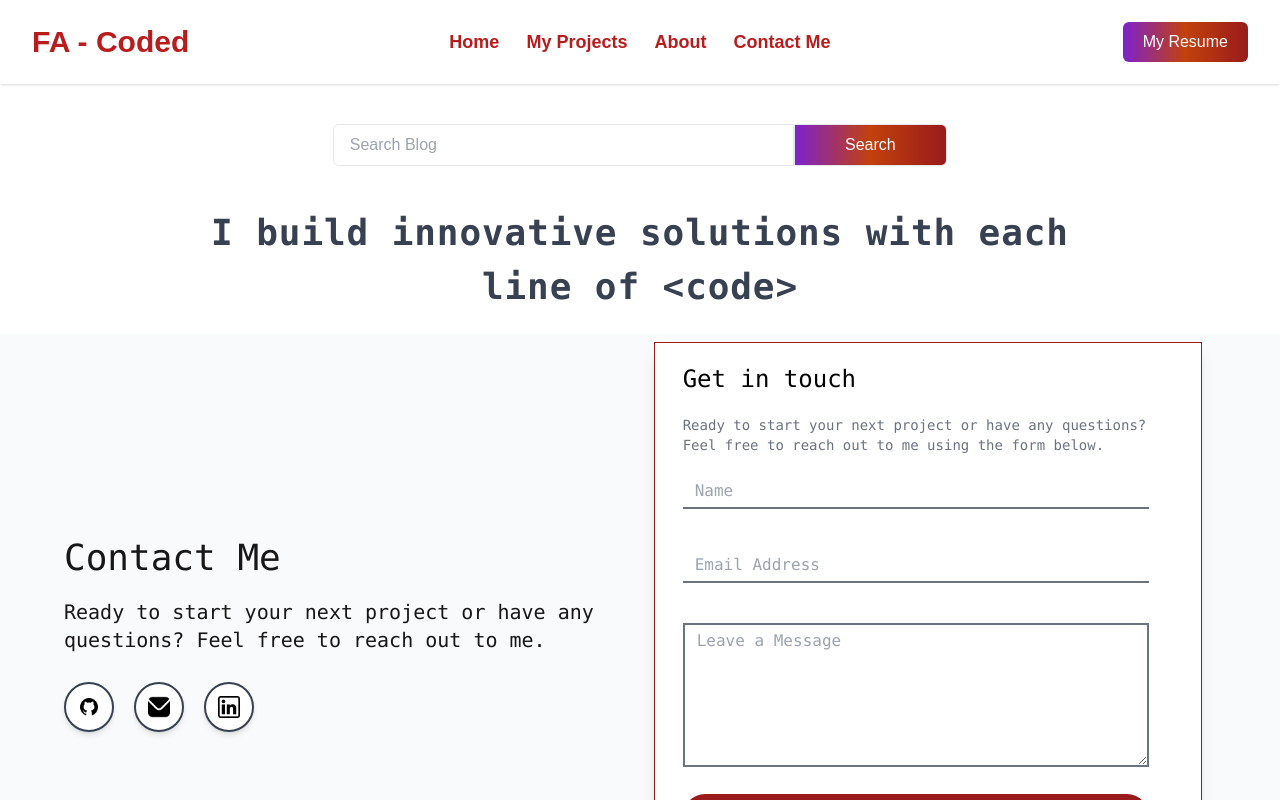
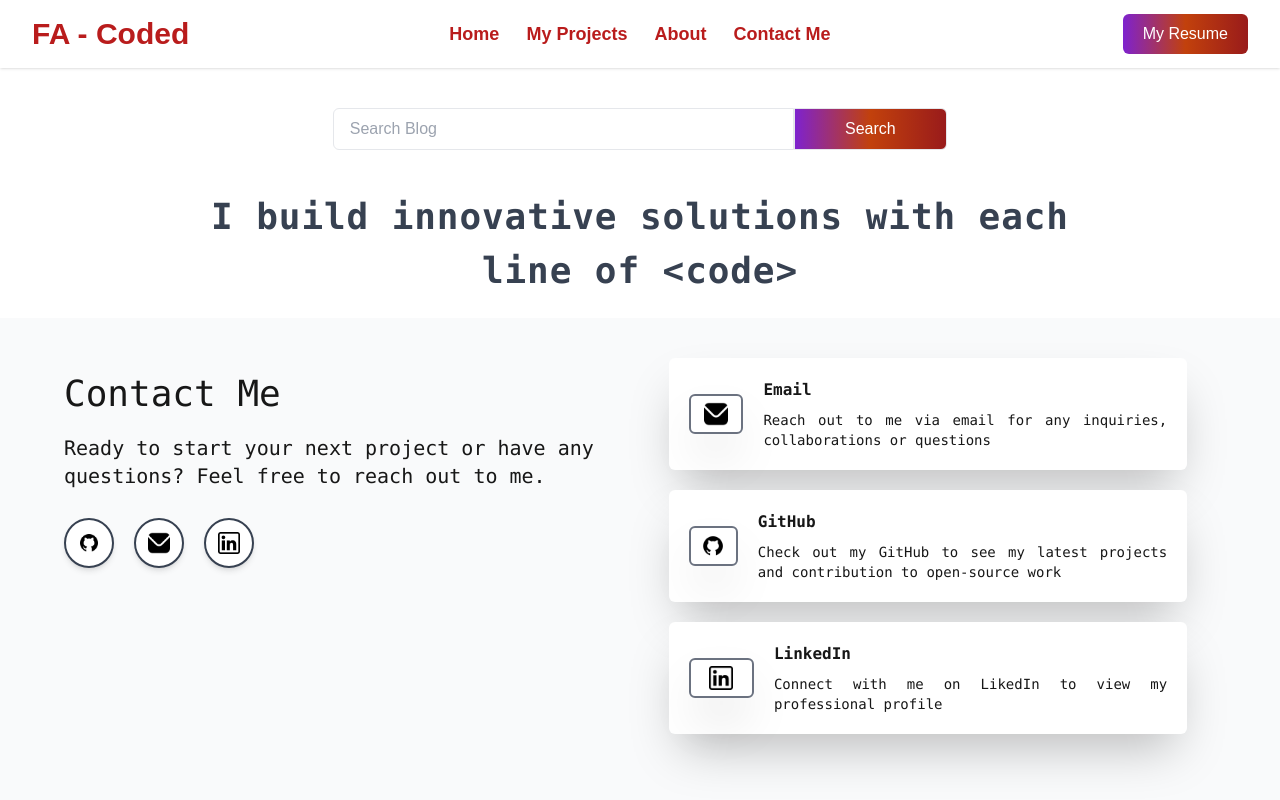
Before and after one commit to FirstAyo/fa-coded-cms, a Next.js app: page /contact in a window 1280 px wide. Shown: the top 800 px of the page. Built offline with nearby package versions, Linux system fonts and the light colour scheme.

Commit message:
rarranged the contact page, added more styles to the header links

```diff
--- a/app/(client)/contact/page.jsx
+++ b/app/(client)/contact/page.jsx
@@ -1,58 +1,67 @@
-import FormInput from "../../components/FormInput"
+import FormInput from "../../components/FormInput";
 import gitHubIcon from "../../../public/github.png";
 import emailIcon from "../../../public/email.png";
 import linkedInIcon from "../../../public/linkedin.png";
-import Image from "next/image"
-import ContactCards from "../../components/ContactCards"
+import Image from "next/image";
+import ContactCards from "../../components/ContactCards";
 import Link from "next/link";
 
 function ContactMe() {
-
   const socialIcons = [
     {
-            "id": "1",
-            "image": gitHubIcon,
-            "url": "https://github.com/FirstAyo"
+      id: "1",
+      image: gitHubIcon,
+      url: "https://github.com/FirstAyo",
     },
     {
-            "id": "2",
-            "image": emailIcon,
-            "url": "mailto:firstayomike@gmail.com?"
+      id: "2",
+      image: emailIcon,
+      url: "mailto:firstayomike@gmail.com?",
     },
     {
-            "id": "3",
-            "image": linkedInIcon,
-            "url": "https://www.linkedin.com/in/firstayo/"
-        }
-    ]
+      id: "3",
+      image: linkedInIcon,
+      url: "https://www.linkedin.com/in/firstayo/",
+    },
+  ];
 
   return (
     <>
       <section className="bg-gray-50">
-                <div className="flex flex-col lg:flex-row w-[90%] items-center mx-auto font-mono">
-                    <div className="flex-1 pt-14 flex flex-col gap-5">
+        <div className="flex flex-col lg:flex-row w-[90%] mx-auto font-mono">
+          <div className="flex-1 flex mt-14 flex-col gap-5">
             <h1 className="text-4xl text-center lg:text-start">Contact Me</h1>
-                        <p className="text-xl text-center lg:text-start">Ready to start your next project or have any questions? Feel free to reach out to me.</p>
+            <p className="text-xl text-center lg:text-start">
+              Ready to start your next project or have any questions? Feel free
+              to reach out to me.
+            </p>
 
             <div className="flex items-center justify-center lg:justify-start gap-5 w-[100%] pb-10 pt-2">
-                            {socialIcons.map((socialIcon => (
-                                <div className="bg-white w-[50px] h-[50px] rounded-full shadow-md border-2 border-gray-700" key={socialIcon.id}>
-                                    <Link href={ socialIcon.url }>
-                                        <Image src={socialIcon.image} alt="" className="w-full p-3" />
+              {socialIcons.map((socialIcon) => (
+                <div
+                  className="bg-white w-[50px] h-[50px] rounded-full shadow-md border-2 border-gray-700"
+                  key={socialIcon.id}
+                >
+                  <Link href={socialIcon.url}>
+                    <Image
+                      src={socialIcon.image}
+                      alt=""
+                      className="w-full p-3"
+                    />
                   </Link>
                 </div>
-                            )))}
+              ))}
             </div>
           </div>
           <div className="flex-1">
-                        <FormInput />
+            <ContactCards />
           </div>
         </div>
-                <ContactCards />
+
+        <FormInput />
       </section>
-
     </>
-    )
+  );
 }
 
-export default ContactMe
+export default ContactMe;
--- a/app/components/ContactCards.jsx
+++ b/app/components/ContactCards.jsx
@@ -31,7 +31,7 @@ function ContactCards() {
 
   return (
     <>
-      <section className="flex flex-col lg:flex-row gap-5 w-[90%] mx-auto mt-10 mb-20 font-mono">
+      <section className="flex flex-col gap-5 w-[90%] mx-auto mt-10 mb-20 font-mono">
         {dataItems.map((dataItem) => (
           <div
             key={dataItem.id}
--- a/app/components/Header.jsx
+++ b/app/components/Header.jsx
@@ -20,7 +20,7 @@ function Header() {
     <>
       <section>
         <header className="shadow">
-          <nav className="flex items-center justify-between w-[95%] mx-auto py-4">
+          <nav className="flex items-center justify-between w-[95%] mx-auto py-2">
             <Link
               href="/"
               className="flex-1 text-2xl md:text-3xl font-extrabold text-red-700"
@@ -30,7 +30,7 @@ function Header() {
 
             <div
               className={
-                "lg:flex absolute top-20 w-full lg:bg-transparent mx-auto lg:top-0 left-0 right-0 lg:relative flex-1 py-2 items-center justify-center lg:justify-between lg:show lg:gap-0 " +
+                "lg:flex absolute top-20 w-full bg-red-700 lg:bg-transparent mx-auto lg:top-0 left-0 right-0 lg:relative flex-1 py-2 items-center justify-center lg:justify-between lg:show lg:gap-0 " +
                 (toggleMenu ? "flex show" : "hidden")
               }
             >
@@ -38,7 +38,7 @@ function Header() {
                 <div key={index} className="py-1">
                   <Link
                     href={menuItem.href}
-                    className="text-lg px-3 font-bold border lg:border-none py-4 lg:text-red-700"
+                    className="text-lg px-3 font-bold hover:bg-red-700 hover:text-white py-4 text-white lg:text-red-700"
                     onClick={() => setToggleMenu((currentVal) => !currentVal)}
                   >
                     {" "}
```
Lines whose indentation alone changed are shown as unchanged.
